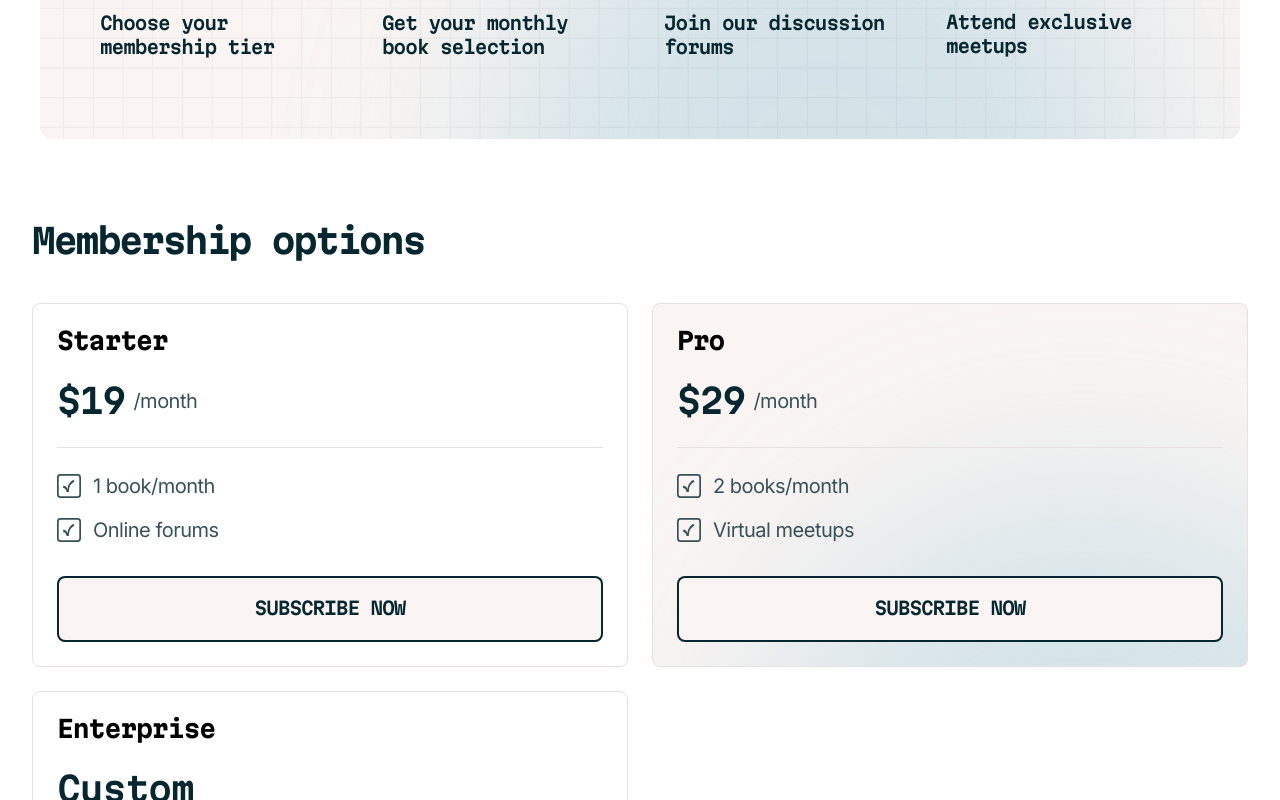
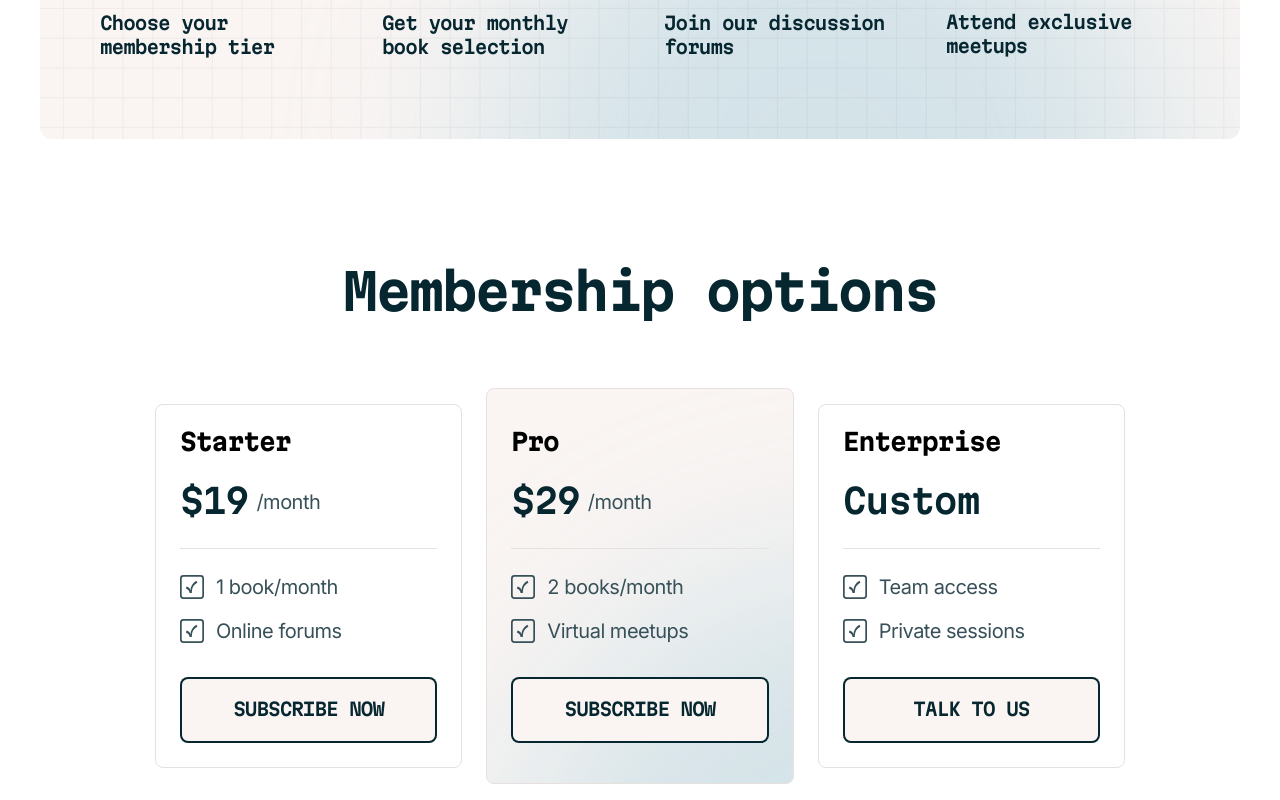
Before and after one commit to HeberRios/tech-book-club-landing-page, a React (Vite) app: page / in a window 1280 px wide. Shown: the part 2500-3300 px from the top of the page. Built offline with nearby package versions, Linux system fonts and the light colour scheme.

Commit message:
Add media queries to the memberships section
The necessary media queries and styles to match the desktop design were
added to the this section of the page.

```diff
--- a/src/components/MembershipCard/MembershipCard.css
+++ b/src/components/MembershipCard/MembershipCard.css
@@ -74,3 +74,9 @@
   background-repeat: no-repeat;
   background-position: 22.5% 2.5%;
 }
+
+@media (min-width: 64rem) {
+  .membership-card.highlighted-opt {
+    padding: 2.5rem 1.5rem;
+  }
+}
--- a/src/components/MembershipOptions/MembershipOptions.css
+++ b/src/components/MembershipOptions/MembershipOptions.css
@@ -7,7 +7,7 @@
 
 .memberships-section > h2 {
   font-family: var(--ff-headings);
-  font-size: 2.125rem;
+  font-size: clamp(2.125rem, 6.55dvw, 3.125rem);
   line-height: 1.3;
   letter-spacing: -0.125rem;
   color: var(--clr-neutral-900);
@@ -30,3 +30,27 @@
     grid-template-columns: 1fr 1fr;
   }
 }
+
+@media (min-width: 64rem) {
+  .memberships-section {
+    max-width: 60.625rem;
+    gap: 4rem;
+    margin: 0 auto;
+    padding: 7.5rem 0 0 0;
+  }
+
+  .memberships-section > h2 {
+    text-align: center;
+  }
+
+  .membership-options-wrapper {
+    grid-template-columns: 1fr 1fr 1fr;
+    align-items: center;
+  }
+}
+
+@media (min-width: 90rem) {
+  .membership-options-wrapper {
+    grid-template-columns: 1fr 21.875rem 1fr;
+  }
+}
```
